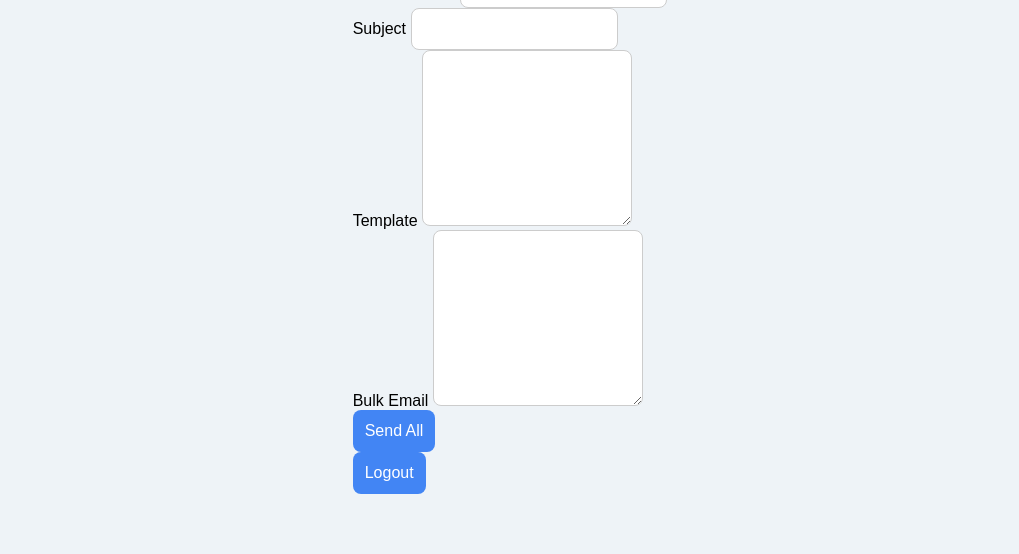
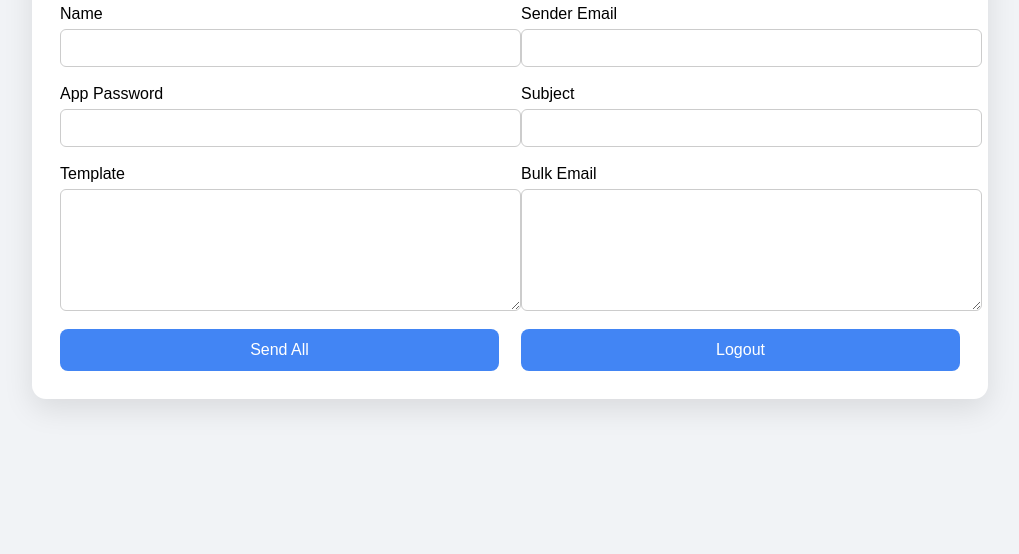
Before and after one commit to rnfyatendra-lab/Nikkilodhi, a website: page public/launcher.html in a window 1280 px wide. Shown: the part 246-800 px from the top of the page, without its empty margins (130-1149 px from the left). Drawn offline with Linux system fonts and the light colour scheme.

Commit message:
Update style.css

```diff
--- a/public/style.css
+++ b/public/style.css
@@ -1,69 +1,74 @@
 body {
   font-family: Arial, sans-serif;
-  background: #eef3f7;
-  display: flex;
-  justify-content: center;
-  align-items: center;
-  height: 100vh;
+  background: #f1f3f6;
   margin: 0;
 }
 
-.box, .container {
-  background: white;
-  padding: 30px;
-  border-radius: 15px;
-  width: 90%;
-  max-width: 1000px;
-  box-shadow: 0 6px 20px rgba(0,0,0,0.1);
+.login-shell, .landscape-shell {
+  min-height: 100vh;
+  display: flex;
+  align-items: center;
+  justify-content: center;
 }
 
-h2 {
+.login-card, .landscape-card {
+  background: #fff;
+  padding: 28px;
+  border-radius: 14px;
+  box-shadow: 0 10px 30px rgba(0,0,0,0.1);
+  width: 100%;
+  max-width: 900px;
+}
+
+.login-title, .landscape-title {
   text-align: center;
   margin-bottom: 20px;
+  font-size: 24px;
+  font-weight: bold;
 }
 
-form .row {
-  display: flex;
-  gap: 15px;
-  margin-bottom: 15px;
+.landscape-grid {
+  display: grid;
+  grid-template-columns: 1fr 1fr;
+  gap: 18px 22px;
 }
 
-form .row.full {
-  display: grid;
-  grid-template-columns: 1fr 1fr;
-  gap: 15px;
+.form-group {
+  display: flex;
+  flex-direction: column;
+  gap: 6px;
 }
 
 input, textarea {
-  flex: 1;
-  padding: 12px;
-  border-radius: 8px;
+  padding: 10px;
   border: 1px solid #ccc;
+  border-radius: 6px;
   font-size: 14px;
+  width: 100%;
 }
 
 textarea {
-  min-height: 150px;
+  min-height: 100px;
   resize: vertical;
 }
 
-.row.buttons {
-  display: flex;
-  justify-content: center;
-  gap: 20px;
+.btn {
+  padding: 12px;
+  border: none;
+  border-radius: 8px;
+  background: #4285f4;
+  color: white;
+  cursor: pointer;
+  font-size: 16px;
+  width: 100%;
 }
 
-button {
-  flex: 1;
-  padding: 12px;
-  font-size: 16px;
-  border: none;
-  border-radius: 8px;
-  cursor: pointer;
-  background: #4285f4;
-  color: #fff;
+.btn:hover {
+  background: #3073e0;
 }
 
-button:hover {
-  background: #3367d6;
+@media (max-width: 700px) {
+  .landscape-grid {
+    grid-template-columns: 1fr;
+  }
 }
```
